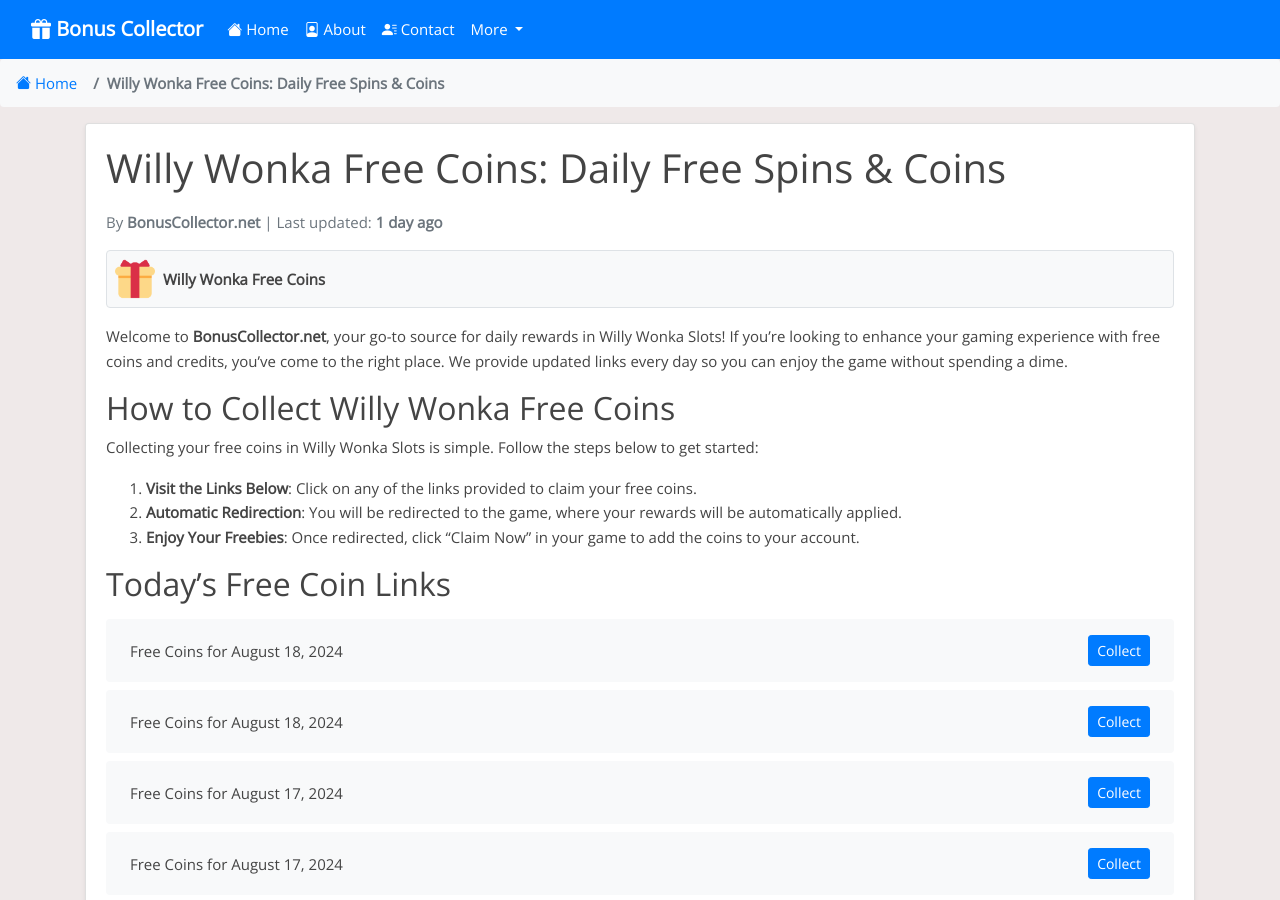
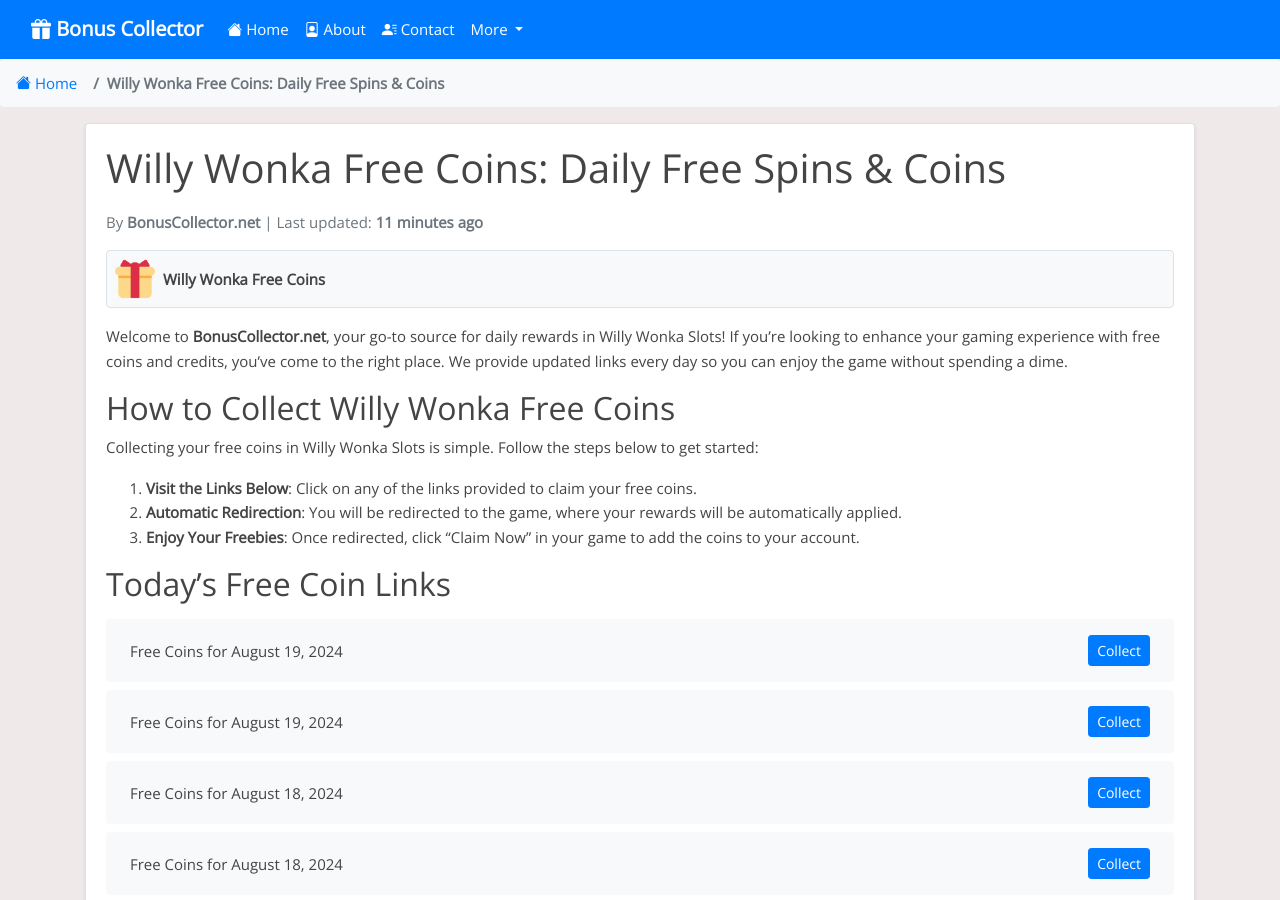
Before and after one commit to Prollad99/bs-net, a Jekyll site: the page built from _posts/2024-06-30-willy-wonka.md, in a window 1280 px wide and 900 px high. Built offline with Jekyll 4.4.1, drawn with Linux system fonts in a browser that asks for light colours; nearby versions of some CDN libraries; comment, search, counter and statistics services are not loaded; some of the changed text lies outside the part shown.

Commit message:
Update willy-wonka reward links and last modified date

```diff
--- a/_data/include_files.yml
+++ b/_data/include_files.yml
@@ -50,7 +50,7 @@
   last_modified: 2024-08-18 18:36:01
 
 willy-wonka.html:
-  last_modified: 2024-08-18 03:10:35
+  last_modified: 2024-08-19 03:11:20
 
 huuuge-casino.html:
   last_modified: 2024-08-18 10:26:20
--- a/_includes/willy-wonka.html
+++ b/_includes/willy-wonka.html
@@ -1,4 +1,12 @@
 <ul class="list-group mt-3 mb-4">
+  <li class="list-group-item d-flex justify-content-between align-items-center">
+    <span>Free Coins for August 19, 2024</span>
+    <a href="https://zynga.social/bw5r" class="btn btn-primary btn-sm">Collect</a>
+  </li>
+  <li class="list-group-item d-flex justify-content-between align-items-center">
+    <span>Free Coins for August 19, 2024</span>
+    <a href="https://zynga.social/qg5z" class="btn btn-primary btn-sm">Collect</a>
+  </li>
   <li class="list-group-item d-flex justify-content-between align-items-center">
     <span>Free Coins for August 18, 2024</span>
     <a href="https://zynga.social/z0aw" class="btn btn-primary btn-sm">Collect</a>
@@ -391,12 +399,4 @@
     <span>Free Coins for August 4, 2024</span>
     <a href="https://zynga.social/tli8" class="btn btn-primary btn-sm">Collect</a>
   </li>
-  <li class="list-group-item d-flex justify-content-between align-items-center">
-    <span>Free Coins for August 4, 2024</span>
-    <a href="https://zynga.social/12e9c2" class="btn btn-primary btn-sm">Collect</a>
-  </li>
-  <li class="list-group-item d-flex justify-content-between align-items-center">
-    <span>Free Coins for August 4, 2024</span>
-    <a href="https://zynga.social/w2uw" class="btn btn-primary btn-sm">Collect</a>
-  </li>
 </ul>
```
Also changed, not shown: links-json/willy-wonka.json (+8 -8 lines).
